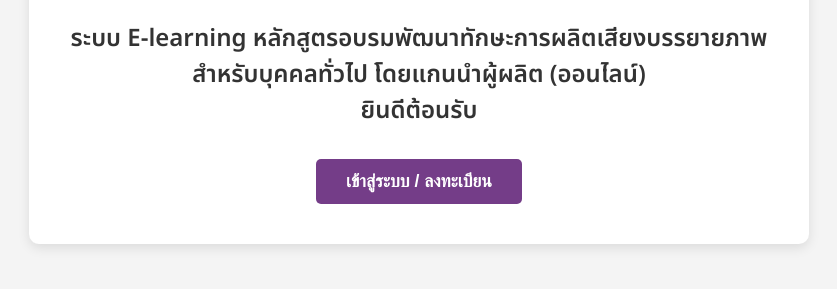
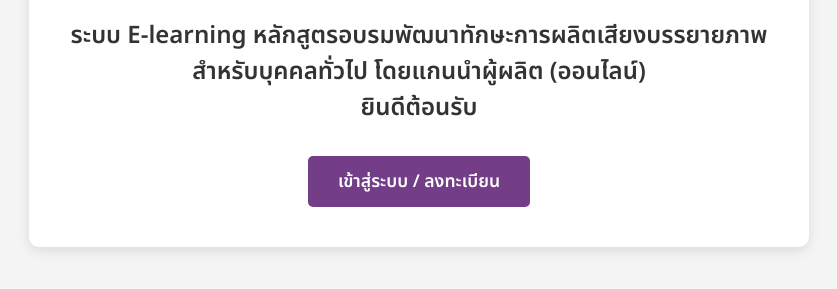
Before and after one commit to Jcresearch-tu/elearning.online.phase3, a plain HTML site: page index.html in a window 1280 px wide. Shown: the part 469-758 px from the top of the page, without its empty margins (221-1058 px from the left). Drawn offline with Linux system fonts and the light colour scheme.

Commit message:
Update index.html

```diff
--- a/index.html
+++ b/index.html
@@ -73,6 +73,7 @@
       cursor: pointer;
       transition: background-color 0.3s;
       text-decoration: none; /* กันกรณีใช้แท็ก <a> */
+      font-family: "Noto Sans Thai", sans-serif;
     }
 
     .btn-custom:hover {
```
